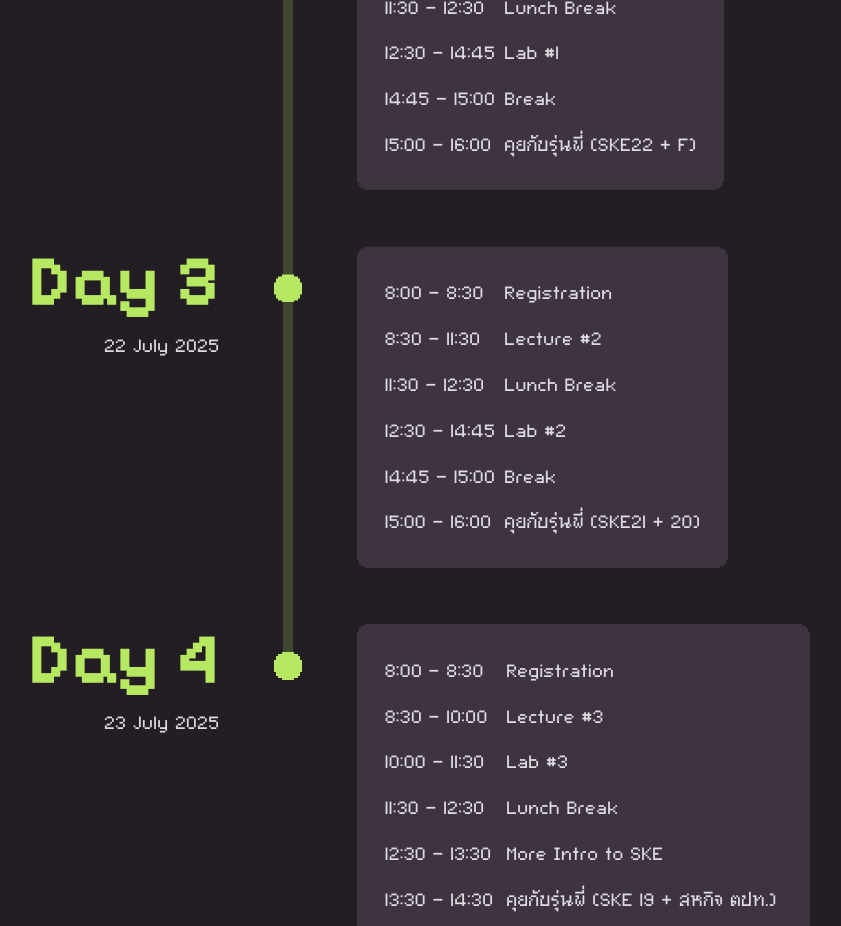
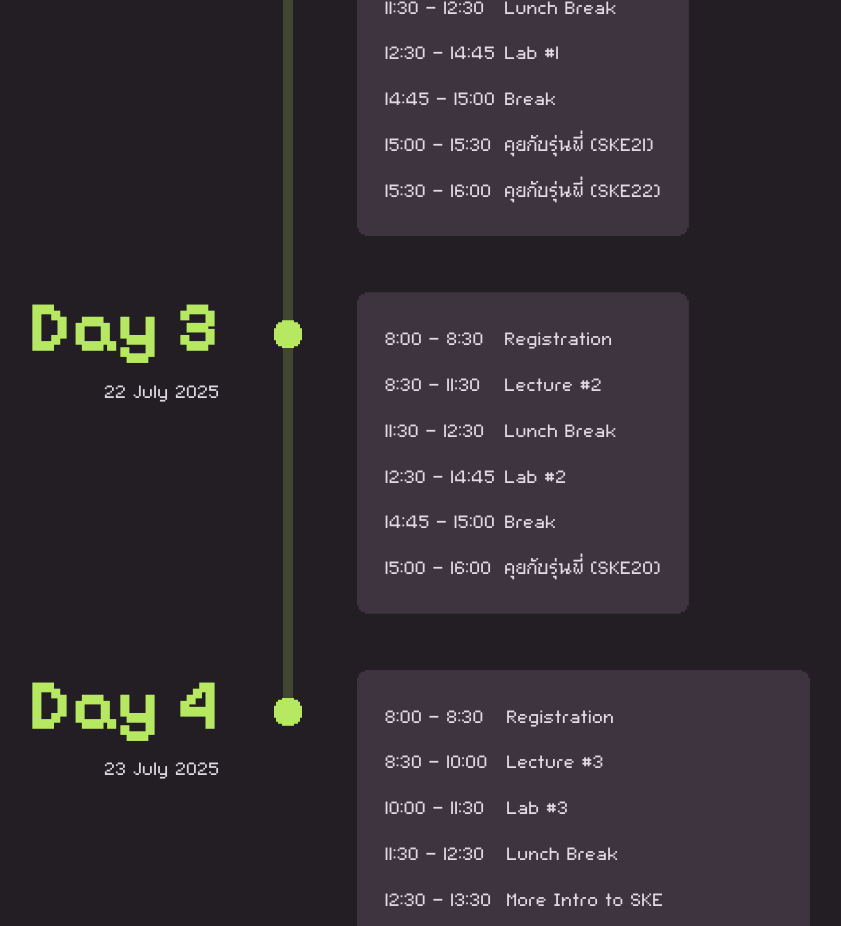
Before and after one commit to uzimpp/sos14, a Next.js app: page / in a window 1280 px wide. Shown: the part 2160-3086 px from the top of the page, without its empty margins (352-1193 px from the left). Built offline with nearby package versions, Linux system fonts and the light colour scheme.

Commit message:
fix: update schedule

```diff
--- a/src/constants/Schedule.ts
+++ b/src/constants/Schedule.ts
@@ -16,7 +16,8 @@ const schedule = [
       { time: "11:30 - 12:30", name: "Lunch Break" },
       { time: "12:30 - 14:45", name: "Lab #1" },
       { time: "14:45 - 15:00", name: "Break" },
-      { time: "15:00 - 16:00", name: "คุยกับรุ่นพี่ (SKE22 + F)" },
+      { time: "15:00 - 15:30", name: "คุยกับรุ่นพี่ (SKE21)" },
+      { time: "15:30 - 16:00", name: "คุยกับรุ่นพี่ (SKE22)" },
     ],
   },
   {
@@ -27,7 +28,7 @@ const schedule = [
       { time: "11:30 - 12:30", name: "Lunch Break" },
       { time: "12:30 - 14:45", name: "Lab #2" },
       { time: "14:45 - 15:00", name: "Break" },
-      { time: "15:00 - 16:00", name: "คุยกับรุ่นพี่ (SKE21 + 20)" },
+      { time: "15:00 - 16:00", name: "คุยกับรุ่นพี่ (SKE20)" },
     ],
   },
   {
```
